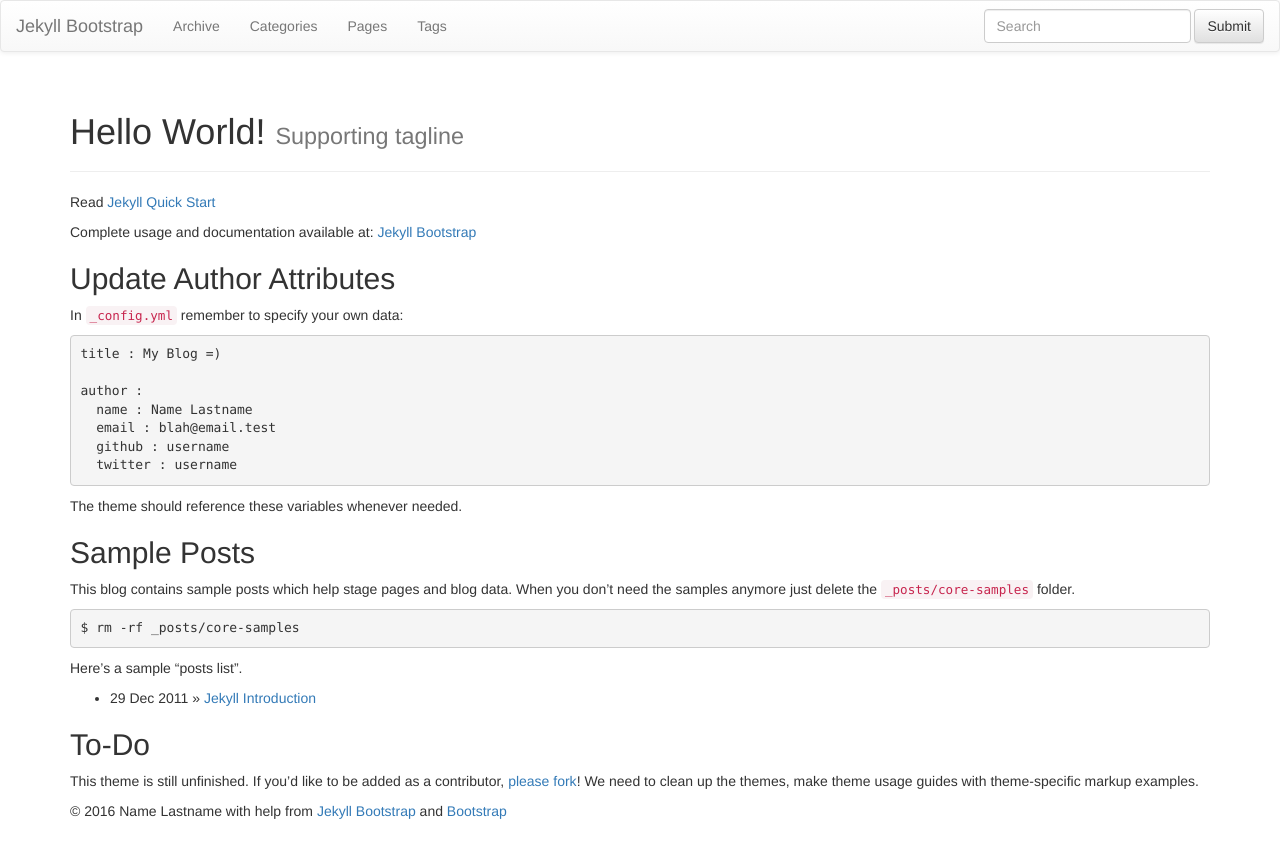
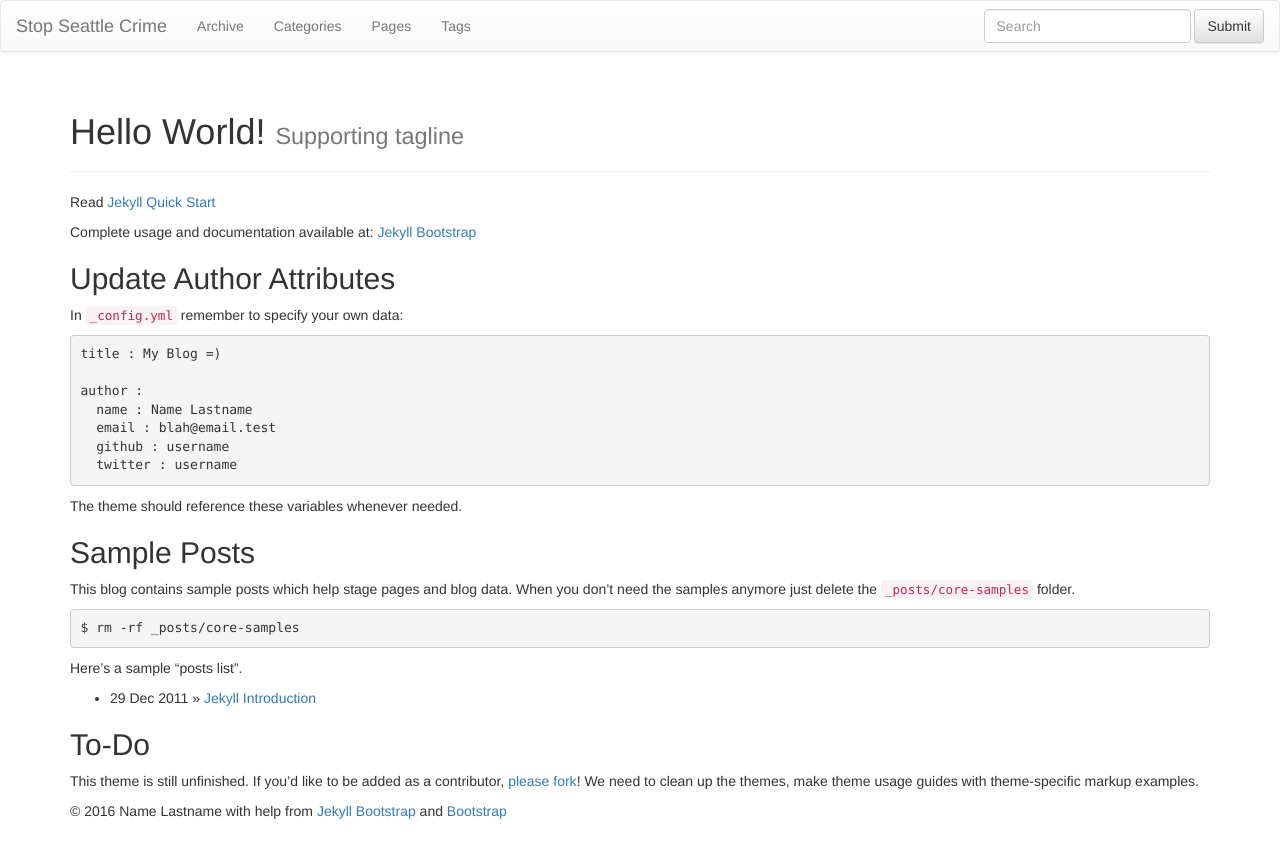
Before and after one commit to stopseattlecrime/stopseattlecrime.github.io, a Jekyll site: the page built from index.md, in a window 1280 px wide. Shown: the top 858 px of the page. Built offline with Jekyll 4.4.1, drawn with Linux system fonts in a browser that asks for light colours; nearby versions of some CDN libraries; library files that are not in the unit come from our copies.

Commit message:
change name

```diff
--- a/_config.yml
+++ b/_config.yml
@@ -8,7 +8,7 @@ highlighter: pygments
 # Themes are encouraged to use these universal variables
 # so be sure to set them if your theme uses them.
 #
-title : Jekyll Bootstrap
+title : Stop Seattle Crime
 tagline: Site Tagline
 author :
   name : Name Lastname
```
Also changed, not shown: 2 other files.
